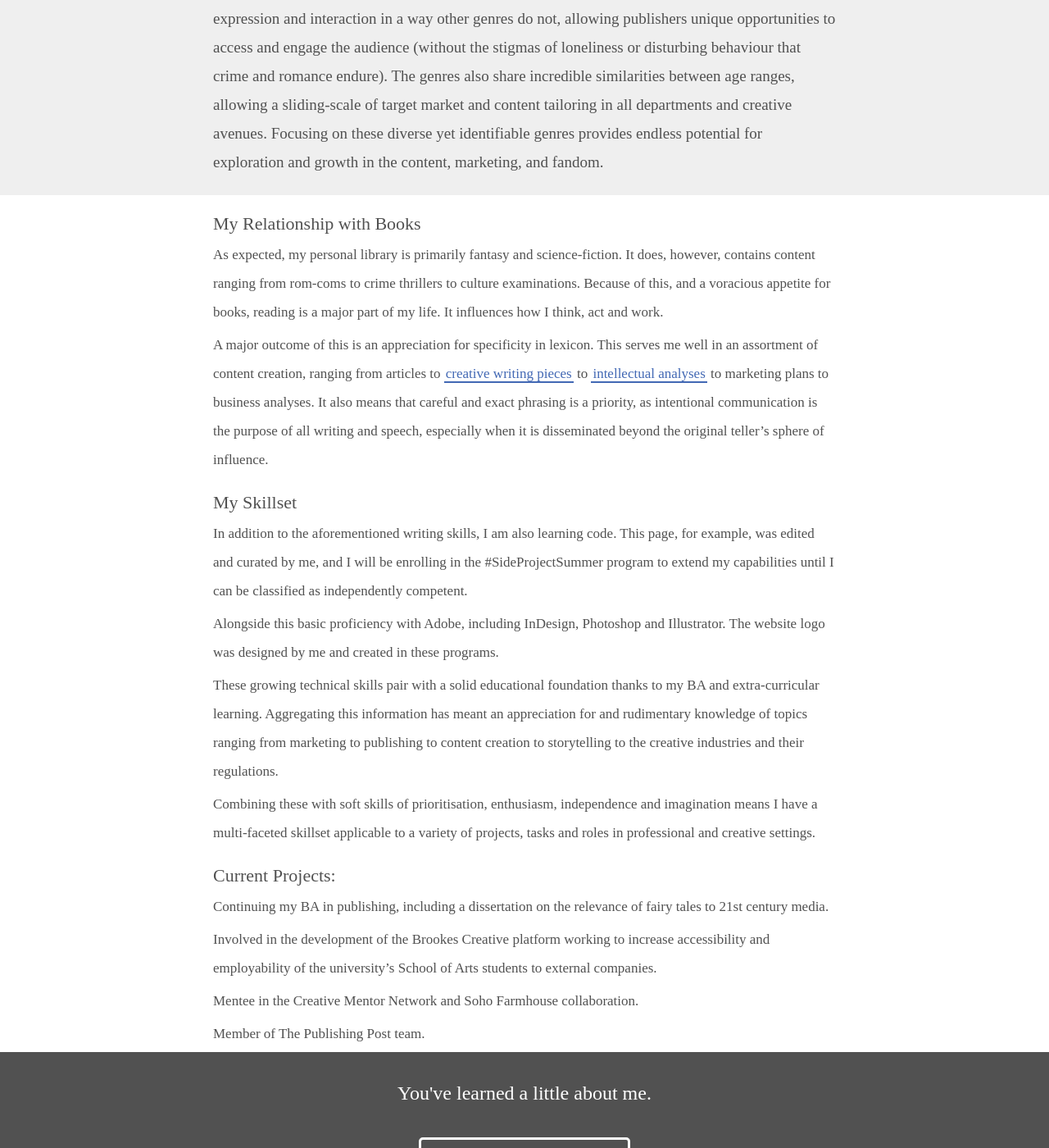
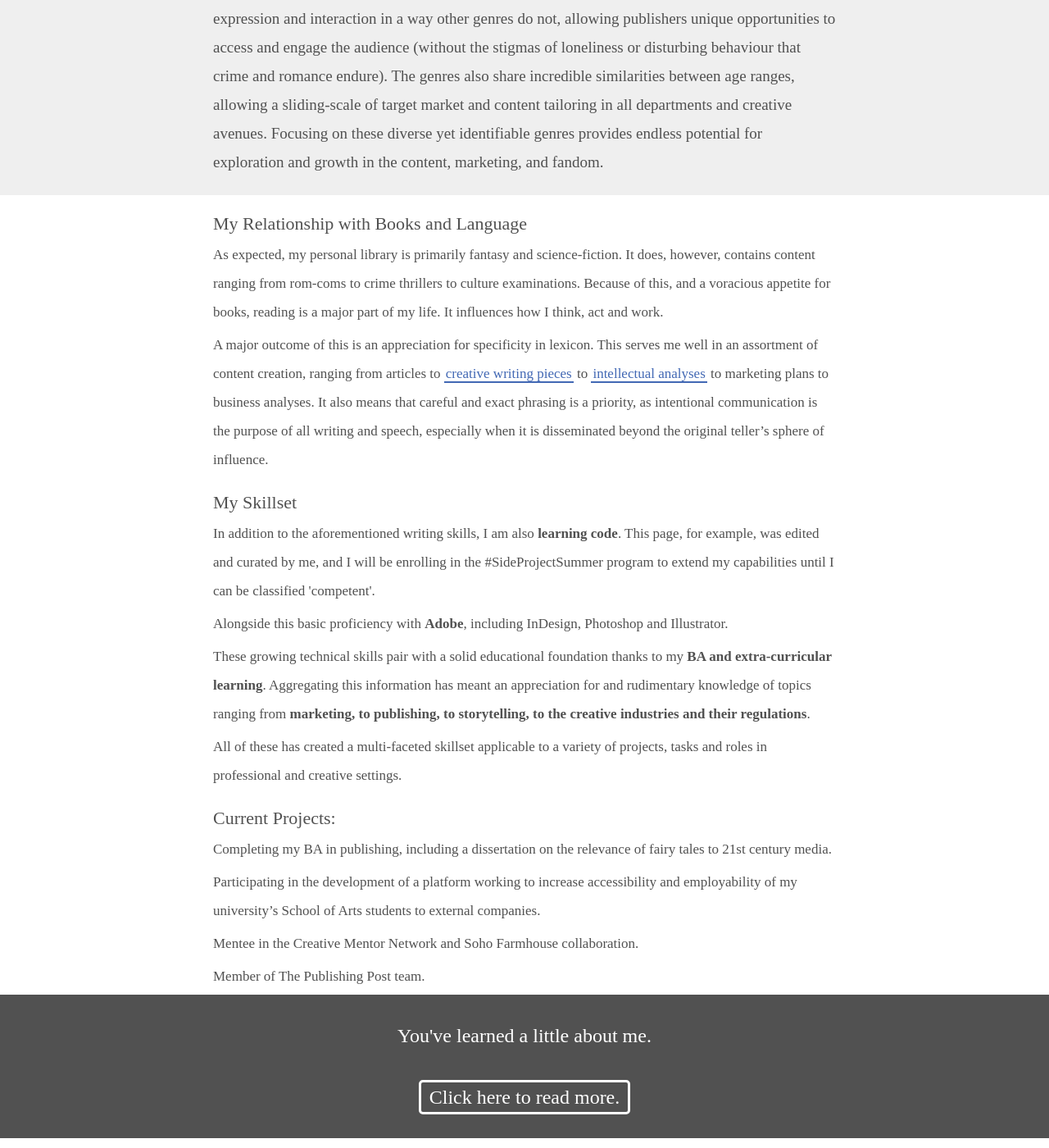
Before and after one commit to DragonLibrary/BookBlog, a Jekyll site: the page aboutme/index.html, which Jekyll copies as it is, in a window 1280 px wide and 1400 px high, scrolled down 822 px. Shown: the whole window at 82% size. Built offline with Jekyll 4.4.1, drawn with Linux system fonts in a browser that asks for light colours.

Commit message:
Update index.html

```diff
--- a/aboutme/index.html
+++ b/aboutme/index.html
@@ -54,7 +54,7 @@
 	</div>
 
 <div class="subtitle">
-	<p>My Relationship with Books</p>
+	<p>My Relationship with Books and Language</p>
 	</div>
 
 <div class="info_text">
@@ -68,10 +68,10 @@
 	</div>
 
 <div class="info_text">
-	<p>In addition to the aforementioned writing skills, I am also learning code. This page, for example, was edited and curated by me, and I will be enrolling in the #SideProjectSummer program to extend my capabilities until I can be classified as independently competent.</p>
-	<p>Alongside this basic proficiency with Adobe, including InDesign, Photoshop and Illustrator. The website logo was designed by me and created in these programs.</p>
-	<p>These growing technical skills pair with a solid educational foundation thanks to my BA and extra-curricular learning. Aggregating this information has meant an appreciation for and rudimentary knowledge of topics ranging from marketing to publishing to content creation to storytelling to the creative industries and their regulations.</p>
-	<p>Combining these with soft skills of prioritisation, enthusiasm, independence and imagination means I have a multi-faceted skillset applicable to a variety of projects, tasks and roles in professional and creative settings.</p>
+	<p>In addition to the aforementioned writing skills, I am also <b>learning code</b>. This page, for example, was edited and curated by me, and I will be enrolling in the #SideProjectSummer program to extend my capabilities until I can be classified 'competent'.</p>
+	<p>Alongside this basic proficiency with <b>Adobe</b>, including InDesign, Photoshop and Illustrator.</p>
+	<p>These growing technical skills pair with a solid educational foundation thanks to my <b>BA and extra-curricular learning</b>. Aggregating this information has meant an appreciation for and rudimentary knowledge of topics ranging from <b>marketing, to publishing, to storytelling, to the creative industries and their regulations</b>.</p>
+	<p>All of these has created a multi-faceted skillset applicable to a variety of projects, tasks and roles in professional and creative settings.</p>
 </div>
 
 <div class="subtitle">
@@ -79,8 +79,8 @@
 	</div>
 
 <div class="info_text">
-	<p>Continuing my BA in publishing, including a dissertation on the relevance of fairy tales to 21st century media.</p>
-	<p>Involved in the development of the Brookes Creative platform working to increase accessibility and employability of the university’s School of Arts students to external companies.</p>
+	<p>Completing my BA in publishing, including a dissertation on the relevance of fairy tales to 21st century media.</p>
+	<p>Participating in the development of a platform working to increase accessibility and employability of my university’s School of Arts students to external companies.</p>
 	<p>Mentee in the Creative Mentor Network and Soho Farmhouse collaboration.</p>
 	<p>Member of The Publishing Post team.</p>
 	</div>
```
